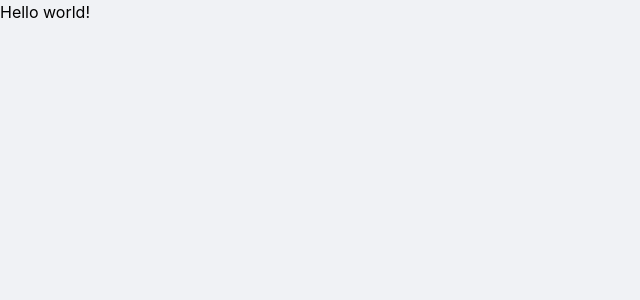
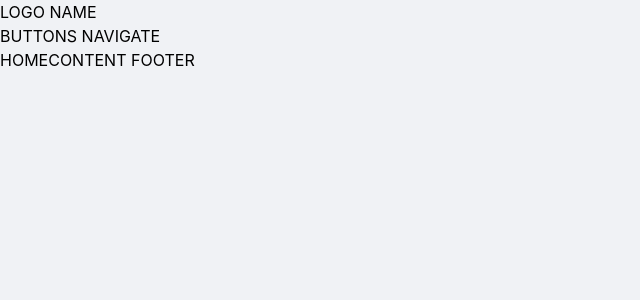
Before and after one commit to JoviOakz/KronosGUI-v0, a React (Vite) app in the folder KronosGUI/: page / in a window 1280 px wide. Shown: the top 300 px of the page, without its empty margins (0-640 px from the left). Built offline with nearby package versions, Linux system fonts and the light colour scheme.

Commit message:
feat: new logo added on public folder, and starting header creation

```diff
--- /dev/null
+++ b/KronosGUI/src/components/Navbar.jsx
@@ -0,0 +1,23 @@
+import { useNavigate } from "react-router-dom";
+
+const Navbar = () => {
+    const navigate = useNavigate();
+
+    return (
+        <>
+            <div>
+                <div>
+                    LOGO
+                    NAME
+                </div>
+
+                <div>
+                    BUTTONS
+                    NAVIGATE
+                </div>
+            </div>
+        </>
+    )
+}
+
+export default Navbar;
--- a/KronosGUI/src/main.jsx
+++ b/KronosGUI/src/main.jsx
@@ -4,12 +4,13 @@ import {
   createBrowserRouter,
   RouterProvider,
 } from "react-router-dom";
+import Home from "./pages/Home";
 import './index.css'
 
 const router = createBrowserRouter([
   {
     path: "/",
-    element: <div>Hello world!</div>,
+    element: <Home />,
   },
 ]);
 
--- /dev/null
+++ b/KronosGUI/src/pages/Home.jsx
@@ -0,0 +1,15 @@
+import Navbar from "../components/Navbar";
+
+const Home = () => {
+    return (
+        <>
+            <div>
+                <Navbar />
+                HOMECONTENT
+                FOOTER
+            </div>
+        </>
+    )
+}
+
+export default Home;
```
Also changed, not shown: KronosGUI/src/components/Footer.jsx (added, +11 -0 lines), KronosGUI/public/Logo.jfif (added), KronosGUI/src/components/HomeContent.jsx (added).
